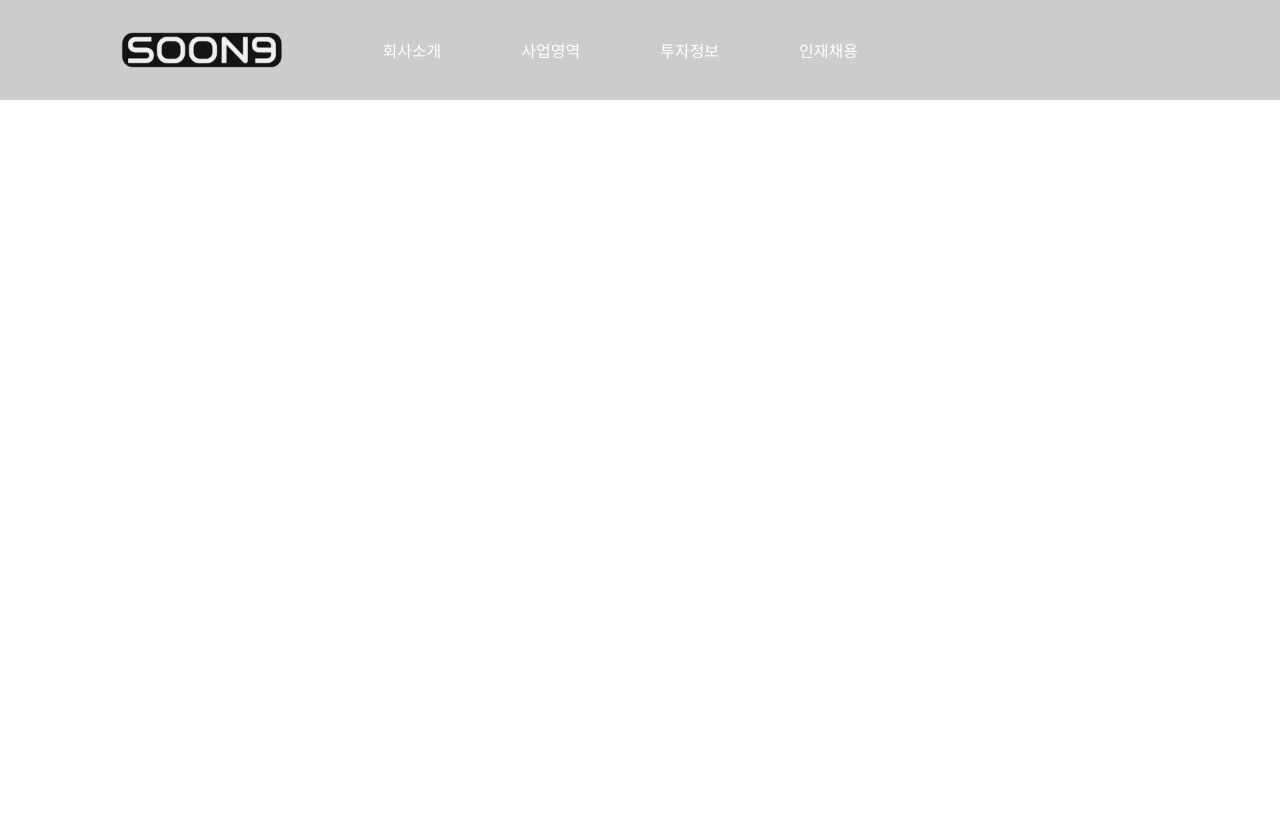
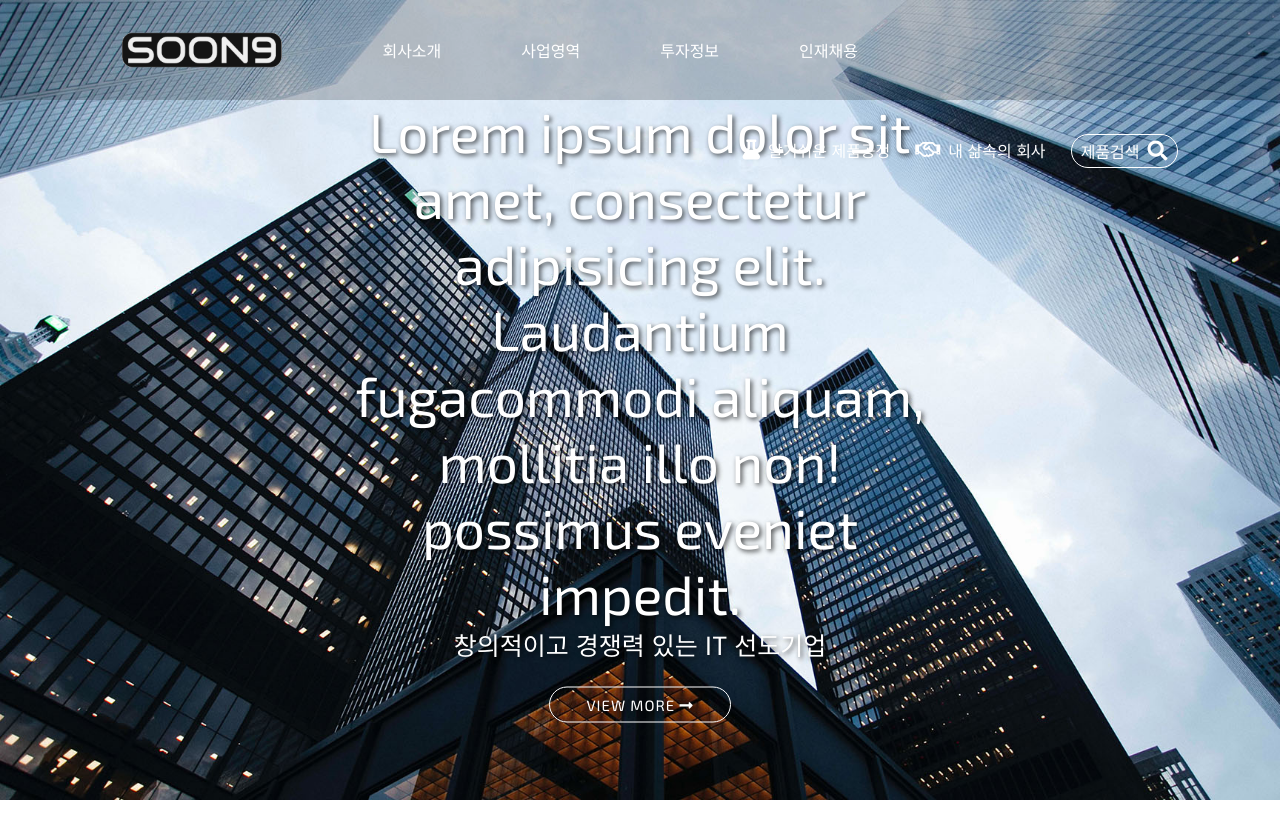
Before and after one commit to felizju/css_boiler_plate1, a plain HTML site: page index.html in a window 1280 px wide. Shown: the top 838 px of the page. Before the commit the page ends 800 px from the top, so only its background shows below. Drawn offline with nearby package versions, Linux system fonts and the light colour scheme.

Commit message:
[21.02.08] #section 작업 완료

```diff
--- a/css/main.css
+++ b/css/main.css
@@ -21,12 +21,16 @@ a{
 br.mo{
     display: none;
 }
-
+body{
+    height: 2000px;
+}
 /* header */
 header{
     width: 100%;
     background: rgba(0, 0, 0, 0.2);
     height: 100px;
+    position: fixed;
+    z-index: 100;
 }
 header .inner-header{
     width: 84%;
@@ -92,3 +96,69 @@ header .inner-header .tnb li:last-child a:hover{
     background: #fff;
     color: #ff8342;
 }
+
+
+/* section main */
+section.main{
+    background: url(../img/vis_4.jpg) no-repeat center/cover fixed;
+    height: 100vh;
+    position: relative;
+}
+section.main .main-title{
+    text-align: center;
+    color: #fff;
+    text-shadow: 2px 2px 5px rgba(0, 0, 0, 0.7);
+
+    /* 박스를 화면 정 중앙에 배치 */
+    position: absolute;
+    left: 50%;
+    top: 50%;
+    transform: translate(-50%, -50%);
+
+    /* animation */
+    animation: uprizing 1s;
+}
+@keyframes uprizing{
+    0%{
+        opacity: 0;
+        top: 60%;
+    }
+    100%{
+        top: 50%;
+        opacity: 1;
+    }
+}
+section.main .main-title h2{
+    font-size: 55px;
+    margin-top: 20px;
+}
+section.main .main-title p{
+    font-size: 25px;
+    margin-bottom: 25px;
+}
+section.main .main-title .view{
+    display: block;
+    font-size: 15px;
+    border: 1px solid #fff;
+    border-radius: 40px;
+    width: 180px;
+    margin: 0 auto;
+    padding: 8px 0;
+    letter-spacing: 1px;
+
+    position: relative;
+    overflow: hidden;
+}
+section.main .main-title .view::after{ /* 가상요소 만들어서 겹치기 */
+    content: '';
+    width: 0%;
+    height: 100%;
+    background: rgba(255, 255, 255, 0.4);
+    position: absolute;
+    left: 0;
+    top: 0;
+    transition: 0.3s;
+}
+section.main .main-title .view:hover::after{
+    width: 100%;
+}
--- a/index.html
+++ b/index.html
@@ -1,5 +1,6 @@
 <!DOCTYPE html>
 <html lang="ko">
+
 <head>
     <meta charset="UTF-8">
     <meta http-equiv="X-UA-Compatible" content="IE=edge">
@@ -9,15 +10,17 @@
     <!-- reset css -->
     <link rel="stylesheet" href="https://cdn.jsdelivr.net/npm/reset-css@5.0.1/reset.min.css">
 
-     <!-- https://fontawesome.com/ 중간 -->
-     <link rel="stylesheet" href="https://cdnjs.cloudflare.com/ajax/libs/font-awesome/5.8.2/css/all.min.css">
+    <!-- https://fontawesome.com/ 중간 -->
+    <link rel="stylesheet" href="https://cdnjs.cloudflare.com/ajax/libs/font-awesome/5.8.2/css/all.min.css">
 
     <!-- custom css -->
     <link rel="stylesheet" href="css/main.css">
 </head>
+
 <body>
 
-    <div class="wrap"><!-- body 대신 사용하는 개념 : wrap -->
+    <div class="wrap">
+        <!-- body 대신 사용하는 개념 : wrap -->
 
         <!-- header -->
         <header>
@@ -44,10 +47,22 @@
                 </nav>
             </div>
         </header>
+        <!-- //header -->
 
-
+        <!-- section.main -->
+        <section class="main">
+            <div class="main-title">
+                <h2 class="en">Lorem ipsum dolor sit amet, consectetur adipisicing elit. Laudantium fugacommodi aliquam,
+                    mollitia illo non!
+                    possimus eveniet impedit.</h2>
+                <p>창의적이고 경쟁력 있는 IT 선도기업</p>
+                <a href="#" class="view en">VIEW MORE <i class="fas fa-long-arrow-alt-right"></i></a>
+            </div>
+        </section>
+        <!-- //section.main -->
 
     </div>
 
 </body>
+
 </html>
```
